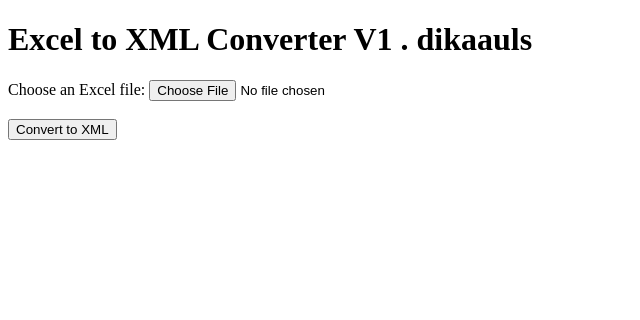
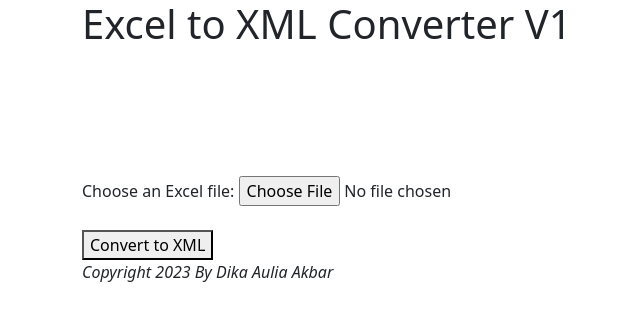
Before and after one commit to aainsomnia/converter-xml, a plain HTML site: page index.html in a window 1280 px wide. Shown: the whole page, without its empty margins (0-640 px from the left). Drawn offline with nearby package versions, Linux system fonts and the light colour scheme.

Commit message:
update position

```diff
--- a/index.html
+++ b/index.html
@@ -3,15 +3,39 @@
 <head>
     <meta charset="UTF-8">
     <title>Excel to XML Converter</title>
+    <link href="https://cdn.jsdelivr.net/npm/bootstrap@5.0.2/dist/css/bootstrap.min.css" rel="stylesheet" integrity="sha384-EVSTQN3/azprG1Anm3QDgpJLIm9Nao0Yz1ztcQTwFspd3yD65VohhpuuCOmLASjC" crossorigin="anonymous">
 </head>
 <body>
-    <h1>Excel to XML Converter V1 . dikaauls</h1>
+    <div class="container">
+        <div class="center">
+        <h1>Excel to XML Converter V1</h2>
+            <br>
+            <br>
+            <br>
+            <br>
+            <br>
+        </div>
+    </div>
     <form>
-        <label for="fileInput">Choose an Excel file:</label>
-        <input type="file" id="fileInput">
-        <br><br>
-        <button type="button" onclick="convert()">Convert to XML</button>
+        <div class="container">
+            <div class="center">
+                <label for="fileInput">Choose an Excel file:</label>
+                <input type="file" id="fileInput">
+                <br><br>
+                <button type="button" onclick="convert()">Convert to XML</button>
+            </div>
+        </div>
     </form>
+
+    <footer>
+        <div class="container">
+            <div class="center">
+                <i class="fa fa-copyright" aria-hidden="false">Copyright 2023 By Dika Aulia Akbar</i>
+            </div>
+        </div>
+    </footer>
+    <script src="https://cdn.jsdelivr.net/npm/@popperjs/core@2.9.2/dist/umd/popper.min.js" integrity="sha384-IQsoLXl5PILFhosVNubq5LC7Qb9DXgDA9i+tQ8Zj3iwWAwPtgFTxbJ8NT4GN1R8p" crossorigin="anonymous"></script>
+    <script src="https://cdn.jsdelivr.net/npm/bootstrap@5.0.2/dist/js/bootstrap.min.js" integrity="sha384-cVKIPhGWiC2Al4u+LWgxfKTRIcfu0JTxR+EQDz/bgldoEyl4H0zUF0QKbrJ0EcQF" crossorigin="anonymous"></script>
     <script src="https://cdnjs.cloudflare.com/ajax/libs/xlsx/0.16.9/xlsx.full.min.js"></script>
     <script src="script.js"></script>
 </body>
```
